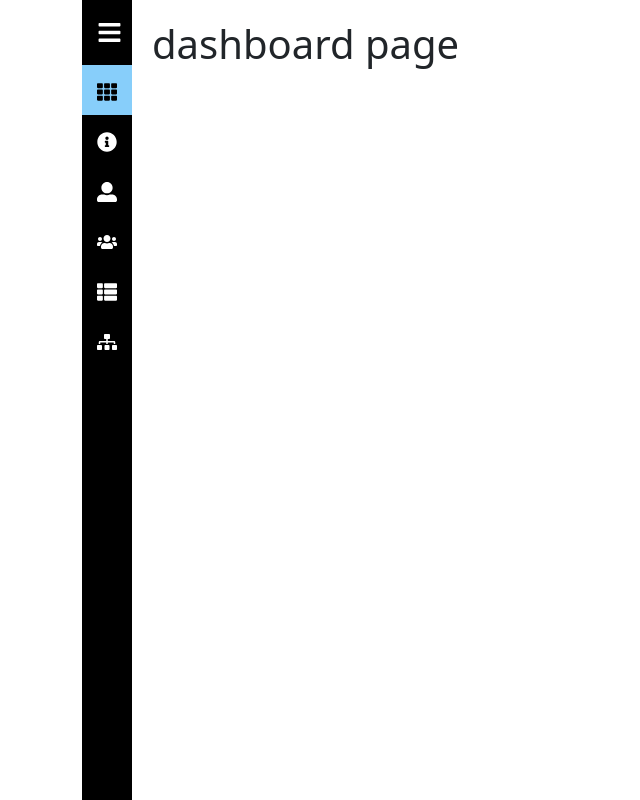
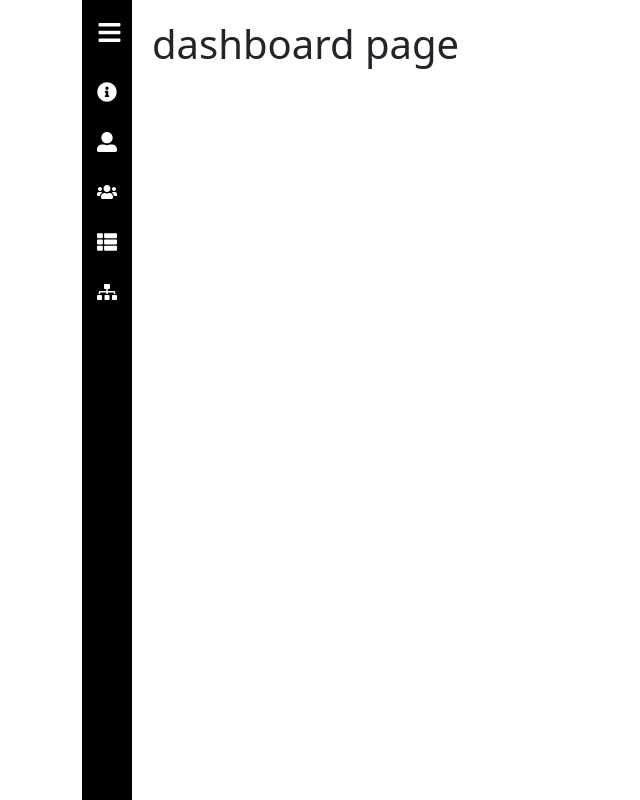
Before and after one commit to Maderu-CM/Employee-Management-System, a React (Create React App) app in the folder frontend/: page / in a window 1280 px wide. Shown: the whole page, without its empty margins (0-640 px from the left). Built offline with nearby package versions, Linux system fonts and the light colour scheme.

Commit message:
Employee System

```diff
--- a/frontend/src/components/Sidebar.jsx
+++ b/frontend/src/components/Sidebar.jsx
@@ -1,12 +1,12 @@
 import React, { useState } from 'react';
 import {
-    FaTh,
+
     FaBars,
     FaUserAlt,
     FaInfoCircle
     ,
     FaUsers,
-    FaSitemap ,
+    FaSitemap,
     FaThList
 } from "react-icons/fa";
 import { NavLink } from 'react-router-dom';
@@ -16,11 +16,7 @@ const Sidebar = ({ children }) => {
     const [isOpen, setIsOpen] = useState(false);
     const toggle = () => setIsOpen(!isOpen);
     const menuItem = [
-        {
-            path: "/",
-            name: "Dashboard",
-            icon: <FaTh />
-        },
+
         {
             path: "/about",
             name: "About",
```
